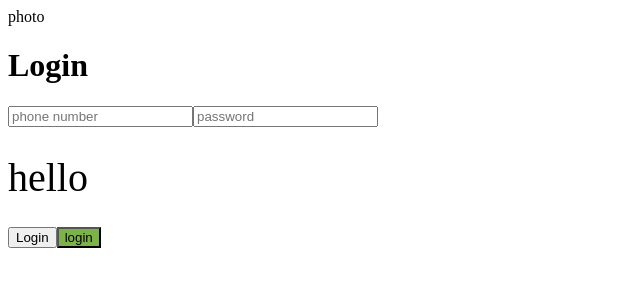
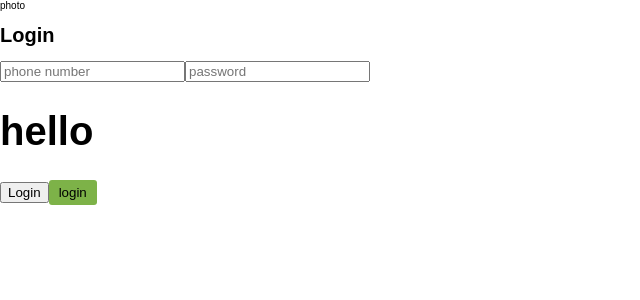
Before and after one commit to apurba-sarkar/eatmeweb, a React (Vite) app in the folder client/: page /login in a window 1280 px wide. Shown: the top 300 px of the page, without its empty margins (0-640 px from the left). Built offline with nearby package versions, Linux system fonts and the light colour scheme.

Commit message:
some modification

```diff
--- a/client/src/main.jsx
+++ b/client/src/main.jsx
@@ -3,10 +3,12 @@ import ReactDOM from "react-dom/client";
 import App from "./App.jsx";
 import "./index.css";
 import { BrowserRouter } from "react-router-dom";
+import GlobalStyle from "./styles/Global.style.js";
 
 ReactDOM.createRoot(document.getElementById("root")).render(
   <React.StrictMode>
     <BrowserRouter>
+      <GlobalStyle />
       <App />
     </BrowserRouter>
   </React.StrictMode>
--- a/client/src/pages/Login.jsx
+++ b/client/src/pages/Login.jsx
@@ -9,7 +9,7 @@ export default function Login() {
         <h1>Login</h1>
         <input type="text" placeholder="phone number" />
         <input type="password" placeholder="password" />
-        <Headings type="h2">hello</Headings>
+        <Headings type="h1">hello</Headings>
         <button>Login</button>
         <Button type="primary">login</Button>
       </div>
--- /dev/null
+++ b/client/src/styles/Global.style.js
@@ -0,0 +1,14 @@
+import { createGlobalStyle } from "styled-components";
+
+const GlobalStyle = createGlobalStyle`
+body{
+    margin: 0;
+    padding: 0;
+    font-family: 'Arial', sans-serif;
+}
+
+html{
+    font-size:62.5%
+}
+`;
+export default GlobalStyle;
--- a/client/src/ui/Button.jsx
+++ b/client/src/ui/Button.jsx
@@ -1,7 +1,33 @@
-import styled, { css } from "styled-components";
+import styled, { css, keyframes } from "styled-components";
 import { theme } from "./../styles/theme";
 
+const fadeIn = keyframes`
+     from {
+    opacity: 0;
+  }
+  to {
+    opacity: 1;
+  }
+`;
+
+const slideIn = keyframes`
+  from {
+    transform: translateX(-100%);
+  }
+  to {
+    transform: translateX(0);
+  }
+`;
+
 const Button = styled.button`
+  /* animation: ${fadeIn} 2s ease-in-out; */
+  padding: 0.5rem 1rem;
+  /* background-color:"yellow"; */
+  border: none;
+  border-radius: 0.3rem;
+  &:hover {
+    cursor: pointer;
+  }
   ${(props) =>
     props.type === "primary" &&
     css`
@@ -11,6 +37,8 @@ const Button = styled.button`
     props.type === "secondary" &&
     css`
       background-color: ${theme.colors.secondary};
+
+      /* animation: ${slideIn} 2s ease-in-out; */
     `}
 `;
 
--- a/client/src/ui/Headings.jsx
+++ b/client/src/ui/Headings.jsx
@@ -5,14 +5,21 @@ const Headings = styled.h1`
   ${(props) =>
     props.type === "h1" &&
     css`
-      font-size: 3rem;
+      font-size: 4rem;
       font-weight: 600;
     `}
+
   ${(props) =>
     props.type === "h2" &&
     css`
-      font-size: 2.5rem;
+      font-size: 3rem;
       font-weight: 400;
+    `}
+  ${(props) =>
+    props.type === "h3" &&
+    css`
+      font-size: 2rem;
+      font-weight: 200;
     `}
 `;
 
```
